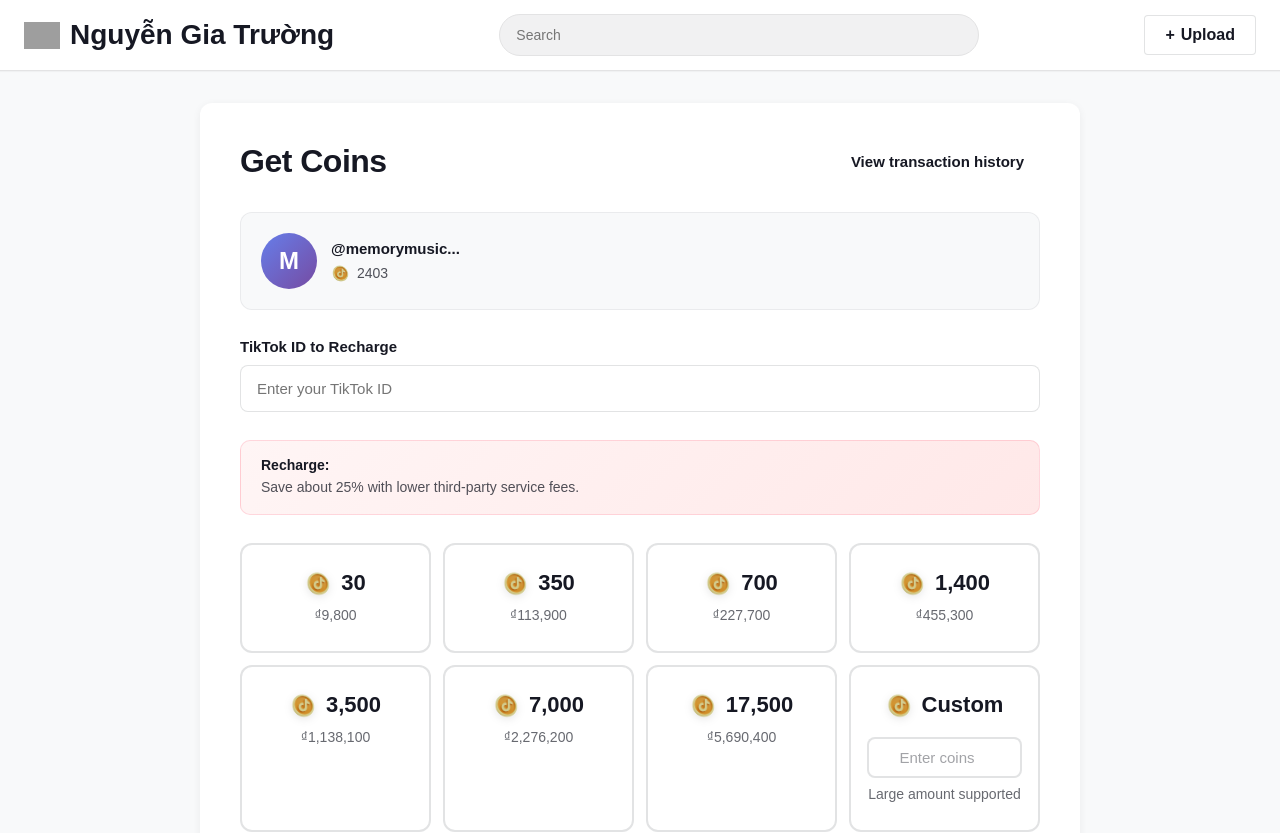
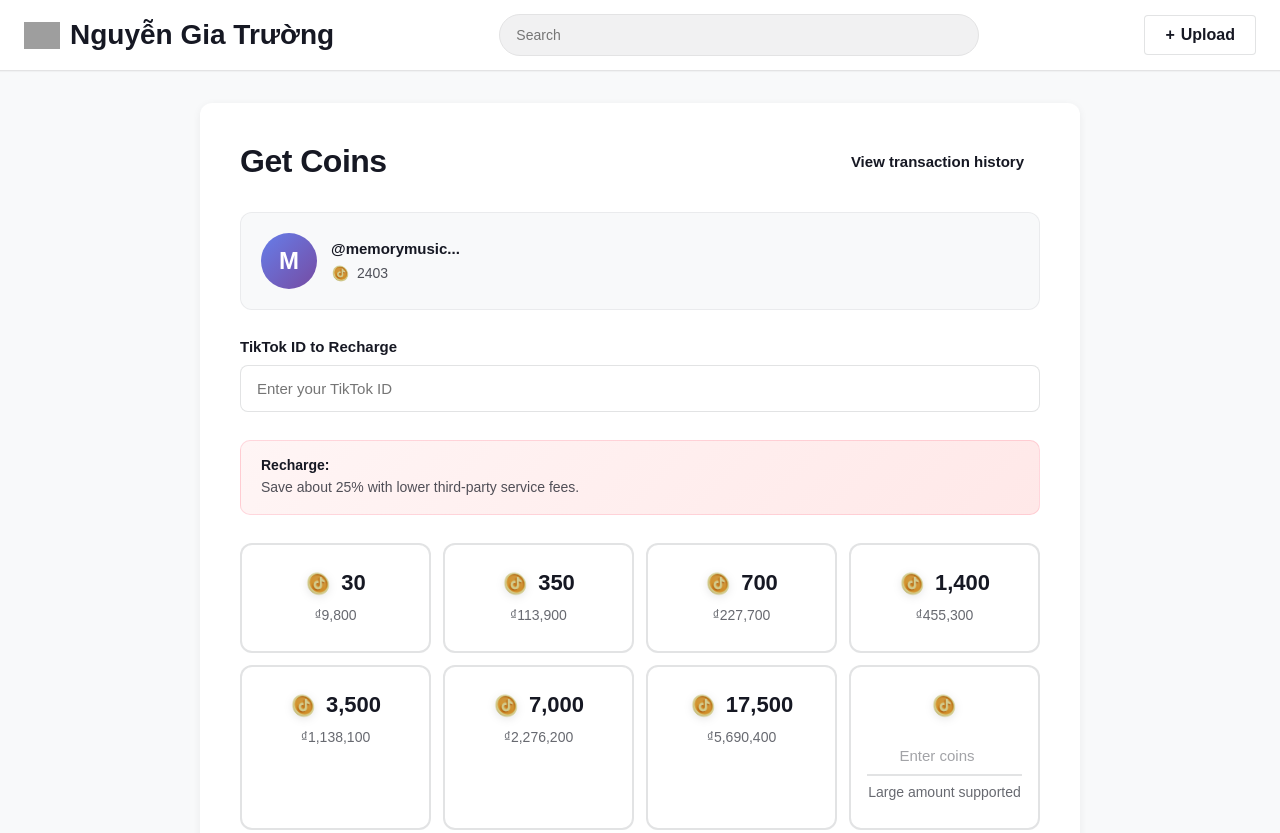
Before and after one commit to truongng11082002/tiktokcoins2, a React (Vite) app: page / in a window 1280 px wide. Shown: the top 833 px of the page. Built offline with nearby package versions, Linux system fonts and the light colour scheme; no server answers; grey boxes are pictures that could not be loaded.

Commit message:
Updated App.css

```diff
--- a/src/App.css
+++ b/src/App.css
@@ -277,21 +277,21 @@
 .custom-coin-input {
   width: 100%;
   padding: 10px 12px;
-  border: 2px solid rgba(22, 24, 35, 0.12);
-  border-radius: 8px;
+  border: none;
+  border-bottom: 2px solid rgba(22, 24, 35, 0.12);
+  border-radius: 0;
   font-size: 15px;
   font-weight: 600;
   text-align: center;
   outline: none;
   transition: all 0.2s ease;
   margin: 8px 0;
-  background-color: white;
+  background-color: transparent;
   color: #161823;
 }
 
 .custom-coin-input:focus {
-  border-color: #fe2c55;
-  box-shadow: 0 0 0 3px rgba(254, 44, 85, 0.08);
+  border-bottom-color: #fe2c55;
 }
 
 .custom-coin-input::placeholder {
--- a/src/App.jsx
+++ b/src/App.jsx
@@ -146,7 +146,6 @@
             <div className={`coin-package custom-package ${selectedPackage?.isCustom ? 'selected' : ''}`}>
               <div className="coin-amount">
                 <img src={COIN_IMAGE} alt="coin" className="coin-img" />
-                <span>Custom</span>
               </div>
               <input
                 type="number"
```
